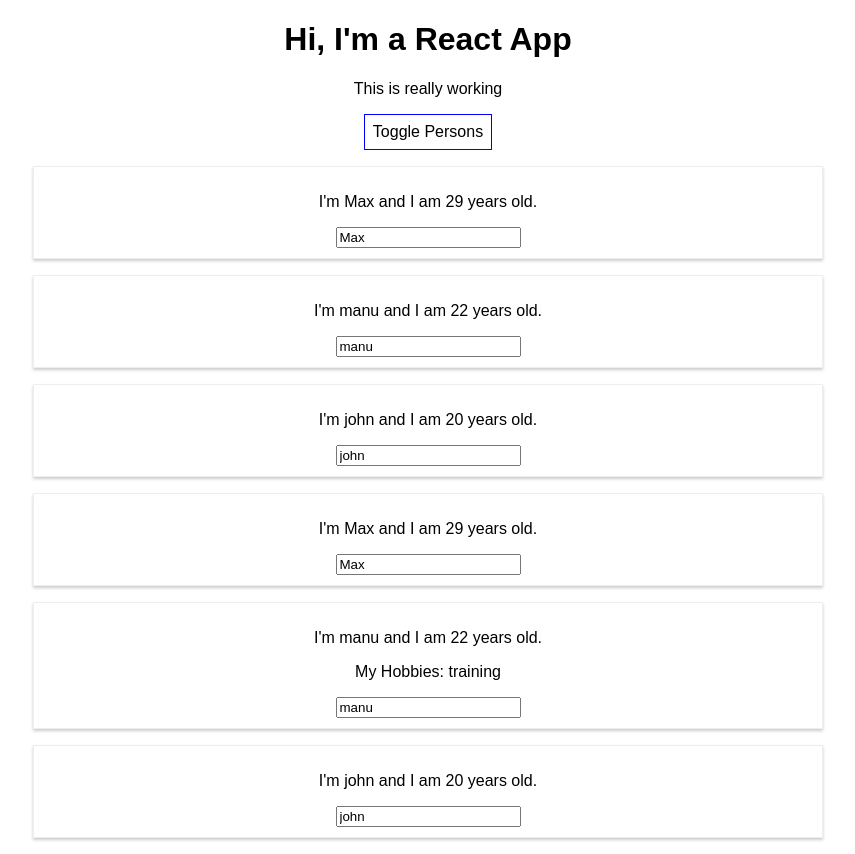
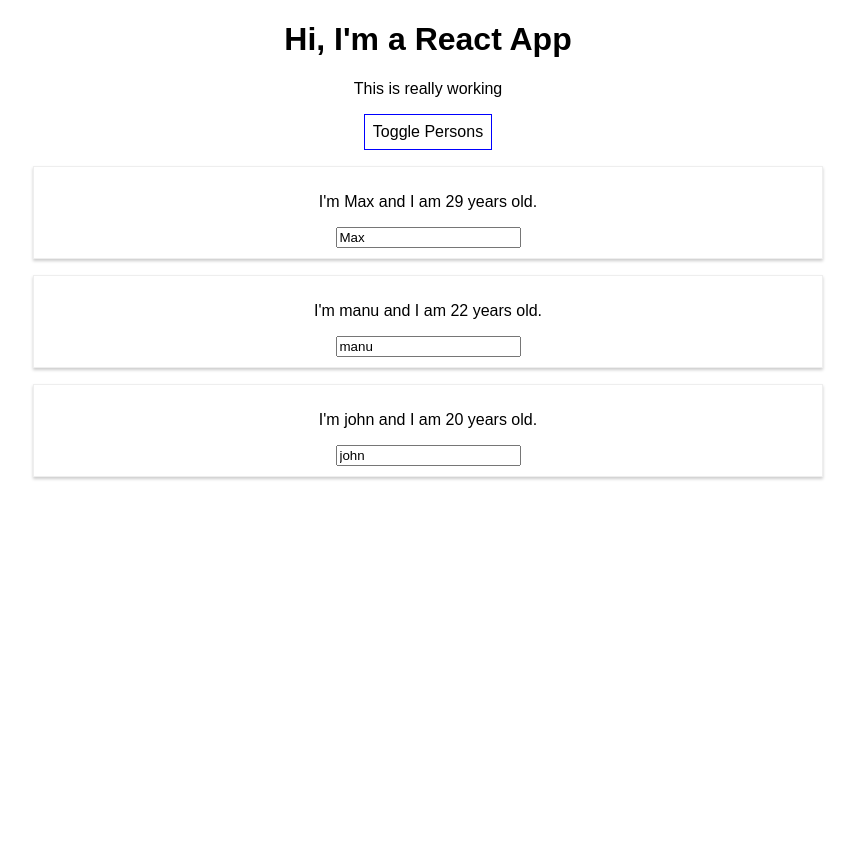
Before and after one commit to motty93/React, a React (Create React App) app in the folder react-complete-guide/: page / in a window 1280 px wide. Both pictures are taken after a click on the button "Toggle Persons". Shown: the whole page, without its empty margins (212-1067 px from the left). After the commit the page ends 800 px from the top, so only its background shows below. Built offline with nearby package versions, Linux system fonts and the light colour scheme.

Commit message:
update: filterで要素削除

```diff
--- a/react-complete-guide/src/App.js
+++ b/react-complete-guide/src/App.js
@@ -34,6 +34,11 @@
     })
   }
 
+  const deletePersonHandler = (personIndex) => {
+    let newPersons = personState.persons.filter((_person, index) => index != personIndex)
+    setPersonState({persons: newPersons})
+  }
+
   const togglePersonsHandler = () => {
     const doesShow = showPersonsState.show
     setShowPersonsState({ show: !doesShow })
@@ -51,22 +56,12 @@
   if (showPersonsState.show) {
     persons = (
       <div>
-        {personState.persons.map(person => {
+        {personState.persons.map((person, index) => {
           return <Person
+            click={() => deletePersonHandler(index)}
             name={person.name}
             age={person.age} />
         })}
-        <Person
-          name={personState.persons[0].name}
-          age={personState.persons[0].age} />
-        <Person
-          name={personState.persons[1].name}
-          age={personState.persons[1].age}
-          click={onClickSwitchButton.bind(this, 'Max')}
-          changed={nameChangeHandler}>My Hobbies: training</Person>
-        <Person
-          name={personState.persons[2].name}
-          age={personState.persons[2].age} />
       </div>
     )
   }
```
